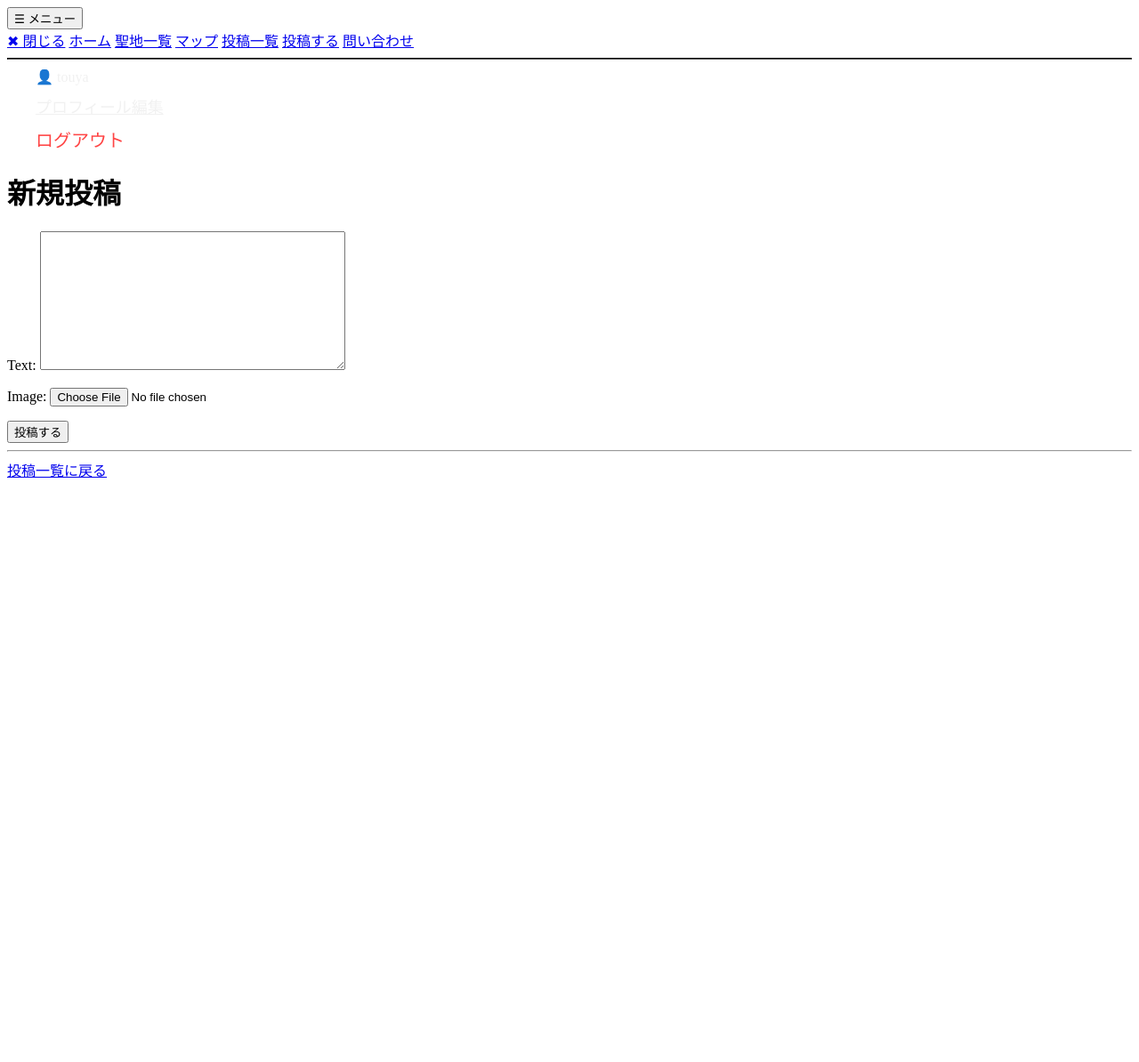
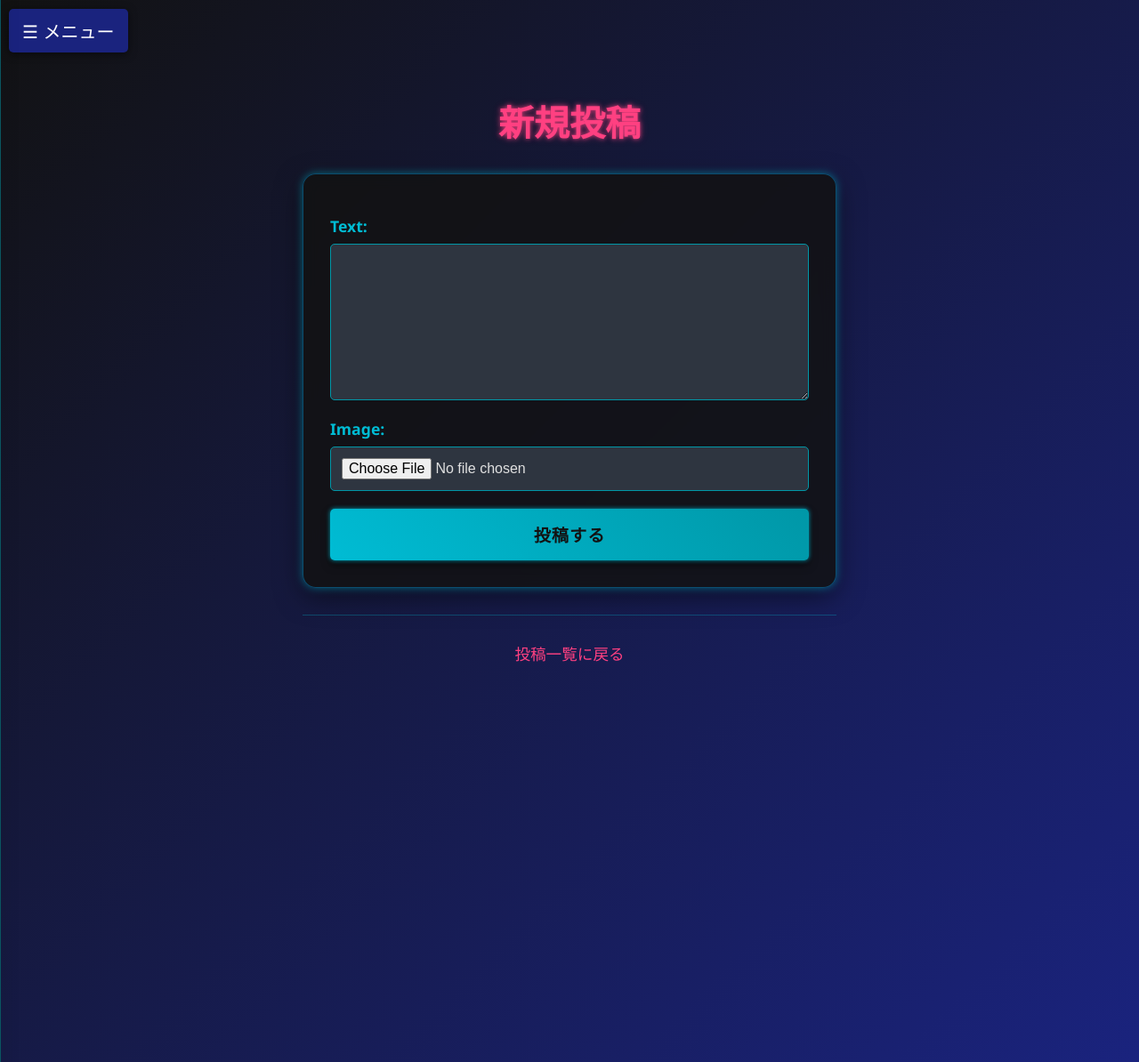
Before and after one commit to s1F10230095/anime_pilgrimage, a Django app: page /posts/create/ in a window 1280 px wide. Shown: the whole page at 89% size. Run offline with Django 5.2, Linux system fonts and the light colour scheme; a user stored in the database is signed in; data comes from the database, SQL or seed files in the repository; both versions use the stored data as it was after the commit.

Commit message:
新規投稿ページの編集

```diff
--- /dev/null
+++ b/spots/static/spots/post_form.css
@@ -0,0 +1,238 @@
+/* spots/static/spots/post_form.css */
+
+/* --- 1. 全体設定と背景 (post_list.css と共通) --- */
+html, body {
+    min-height: 100vh;
+    margin: 0;
+    padding: 0;
+}
+
+body {
+    /* フォントと背景：ダークブルーからブラックの深いグラデーション */
+    font-family: 'Segoe UI', 'Roboto', 'Oxygen', 'Ubuntu', sans-serif;
+    background: linear-gradient(135deg, #121212 0%, #1a237e 100%);
+    color: #e0e0e0;
+    padding: 40px 20px;
+    box-sizing: border-box;
+    /* サイドバー開閉時の移動をスムーズにする */
+    transition: margin-left .5s;
+}
+
+/* フォーム全体をサイドバーと分離させるためのラッパー */
+.main-content-wrapper {
+    max-width: 600px;
+    margin: 0 auto; /* 中央寄せ */
+    padding-top: 40px;
+}
+
+
+/* --- 2. タイトル --- */
+h1 {
+    font-size: 2.5em;
+    margin-bottom: 30px;
+    color: #ff4081; /* マゼンタ（ピンク）で強調 */
+    text-shadow:
+        0 0 5px rgba(255, 64, 129, 0.8),
+        0 0 10px rgba(255, 64, 129, 0.3);
+    text-align: center;
+}
+
+/* --- 3. フォームコンテナ (.form-container) --- */
+.form-container {
+    background-color: rgba(18, 18, 18, 0.85);
+    backdrop-filter: blur(8px);
+    padding: 30px;
+    border-radius: 15px;
+    box-shadow:
+        0 0 10px rgba(0, 188, 212, 0.5),
+        0 10px 30px rgba(0, 0, 0, 0.5);
+    border: 1px solid rgba(3, 169, 244, 0.4);
+    animation: fadeInUp 1.2s ease-out;
+}
+
+
+/* --- 4. フォーム要素とラベル (Djangoの {{ form.as_p }} に対応) --- */
+form p {
+    margin-bottom: 20px;
+    display: flex;
+    flex-direction: column;
+}
+
+form label {
+    display: block;
+    margin-bottom: 8px;
+    font-size: 1.1em;
+    color: #00bcd4; /* シアン（水色）で強調 */
+    font-weight: 600;
+}
+
+/* --- 5. 入力フィールド (input, textarea, select) --- */
+input:not([type="submit"]),
+textarea,
+select {
+    width: 100%;
+    padding: 12px;
+    background-color: #2e3540;
+    color: #e0e0e0;
+    border: 1px solid #0097a7;
+    border-radius: 5px;
+    font-size: 1em;
+    box-sizing: border-box;
+    transition: all 0.3s ease;
+}
+
+/* フォーカス時のネオン効果 */
+input:not([type="submit"]):focus,
+textarea:focus,
+select:focus {
+    outline: none;
+    border-color: #00bcd4;
+    box-shadow: 0 0 8px rgba(0, 188, 212, 0.8);
+    background-color: #1c2128;
+}
+
+textarea {
+    resize: vertical;
+    min-height: 150px;
+}
+
+/* --- 6. 送信ボタン (button[type="submit"]) --- */
+button[type="submit"] {
+    display: block;
+    width: 100%;
+    padding: 15px 35px;
+    font-size: 1.2em;
+    font-weight: bold;
+    text-decoration: none;
+    border: none;
+    border-radius: 5px;
+    cursor: pointer;
+    text-transform: uppercase;
+    letter-spacing: 1px;
+    margin-top: 20px;
+
+    background: linear-gradient(45deg, #00bcd4, #0097a7);
+    color: #121212;
+    box-shadow:
+        0 0 5px rgba(0, 188, 212, 0.8),
+        0 5px 10px rgba(0, 0, 0, 0.5);
+    transition: all 0.3s ease-out;
+}
+
+button[type="submit"]:hover {
+    background: linear-gradient(45deg, #0097a7, #00bcd4);
+    box-shadow:
+        0 0 20px rgba(0, 229, 255, 1),
+        0 10px 20px rgba(0, 0, 0, 0.7);
+}
+
+/* --- 7. その他のリンクと区切り線 --- */
+hr {
+    border: none;
+    border-top: 1px solid rgba(0, 188, 212, 0.3);
+    margin: 30px 0;
+}
+
+.back-link {
+    display: block;
+    text-align: center;
+    color: #ff4081;
+    text-decoration: none;
+    font-size: 1.1em;
+    transition: color 0.3s;
+}
+
+.back-link:hover {
+    color: #ffffff;
+}
+
+/* --- 8. アニメーション (home.css から継承) --- */
+@keyframes fadeInUp {
+    0% {
+        opacity: 0;
+        transform: translateY(30px);
+    }
+    100% {
+        opacity: 1;
+        transform: translateY(0);
+    }
+}
+
+
+/* --- 9. サイドバー (.sidebar) --- */
+.sidebar {
+    height: 100%;
+    width: 0;
+    position: fixed;
+    z-index: 1050;
+    top: 0;
+    left: 0;
+    background-color: rgba(18, 18, 18, 0.95);
+    backdrop-filter: blur(5px);
+    box-shadow: 2px 0 15px rgba(0, 0, 0, 0.7);
+    border-right: 1px solid rgba(0, 188, 212, 0.4);
+
+    overflow-x: hidden;
+    transition: 0.5s;
+    padding-top: 60px;
+    font-family: 'Segoe UI', 'Roboto', sans-serif;
+}
+
+.sidebar a {
+    padding: 10px 10px 10px 32px;
+    text-decoration: none;
+    font-size: 20px;
+    color: #f1f1f1;
+    display: block;
+    transition: 0.3s;
+    text-align: left;
+    font-weight: 500;
+}
+
+.sidebar a:hover {
+    color: #ff4081;
+    background-color: rgba(0, 188, 212, 0.1);
+    border-left: 5px solid #00bcd4;
+    padding-left: 27px;
+}
+
+/* 閉じるボタン */
+.sidebar a:first-child {
+    font-size: 25px;
+    padding: 8px 8px 8px 32px;
+    margin-bottom: 20px;
+    color: #ff4081;
+}
+
+/* 開閉ボタン (.openbtn) */
+.openbtn {
+    font-size: 20px;
+    cursor: pointer;
+    background-color: #1a237e;
+    color: white;
+    padding: 10px 15px;
+    border: none;
+    position: fixed;
+    top: 10px;
+    left: 10px;
+    z-index: 1000;
+    border-radius: 5px;
+    box-shadow: 0 2px 10px rgba(0, 0, 0, 0.5);
+    transition: 0.3s;
+}
+
+.openbtn:hover {
+    background-color: #121212;
+    color: #00bcd4;
+}
+
+/* ユーザー情報とログイン/ログアウトリンクの調整 */
+.user-info p {
+    font-size: 1.1em;
+    color: #00bcd4 !important;
+    margin-bottom: 5px !important;
+}
+.user-info a, .sidebar form button, .sidebar a[href$="/login/"], .sidebar a[href$="/signup/"] {
+    color: #ff4081 !important;
+    font-weight: bold;
+}
--- a/spots/templates/spots/post_form.html
+++ b/spots/templates/spots/post_form.html
@@ -1,21 +1,48 @@
+{% load static %}
 <!DOCTYPE html>
 <html lang="ja">
 <head>
     <meta charset="UTF-8">
     <title>新規投稿</title>
+    <link rel="stylesheet" href="{% static 'spots/post_form.css' %}">
 </head>
 <body>
     {% include 'spots/sidebar.html' %}
 
+    <div class="main-content-wrapper">
+
         <h1>新規投稿</h1>
 
+        <div class="form-container">
             <form method="post" enctype="multipart/form-data">
                 {% csrf_token %}
                 {{ form.as_p }}
                 <button type="submit">投稿する</button>
             </form>
+        </div>
 
         <hr>
-    <a href="{% url 'post_list' %}">投稿一覧に戻る</a>
+        <a href="{% url 'post_list' %}" class="back-link">投稿一覧に戻る</a>
+    </div>
+
+    <script>
+        const sidebarWidth = "250px"; // サイドバーの幅と移動量を定義
+
+        function openNav() {
+            // 1. サイドバーを開く
+            document.getElementById("mySidebar").style.width = sidebarWidth;
+
+            // 2. メインコンテンツ（body全体）を右にずらす
+            document.body.style.marginLeft = sidebarWidth;
+        }
+
+        function closeNav() {
+            // 1. サイドバーを閉じる
+            document.getElementById("mySidebar").style.width = "0";
+
+            // 2. メインコンテンツの位置をリセットする
+            document.body.style.marginLeft = "0";
+        }
+    </script>
 </body>
 </html>
```
Also changed, not shown: db.sqlite3. Lines whose indentation alone changed are shown as unchanged.
